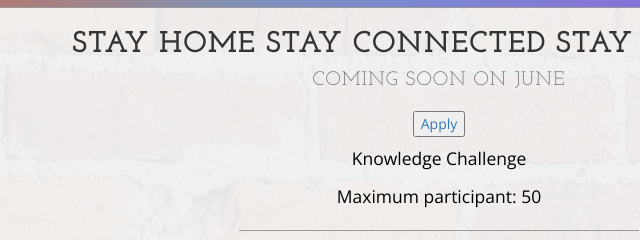
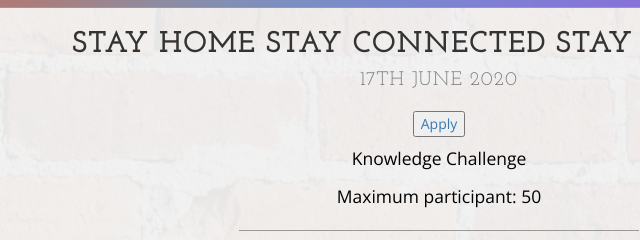
Before and after one commit to mpibusinessclub/bc20, a plain HTML site: page our event.html in a window 1280 px wide. Shown: the part 1908-2148 px from the top of the page, 201-841 px from the left. Drawn offline with nearby package versions, Linux system fonts and the light colour scheme.

Commit message:
Update our event.html

```diff
--- a/our event.html
+++ b/our event.html
@@ -88,7 +88,7 @@
 					<img class="img-responsive img-border img-full" src="img/activities3.jpg" alt="">
 					<h2>STAY HOME STAY CONNECTED STAY TOGETHER
                         <br>
-                        <small>Coming Soon on June</small>
+                        <small>17th June 2020</small>
                     </h2>
 					<a href="https://forms.gle/XSgo3vwgjhjj5dNv7" class="btn"><button>Apply</button></a>
 					<p>Knowledge Challenge</p>
```
